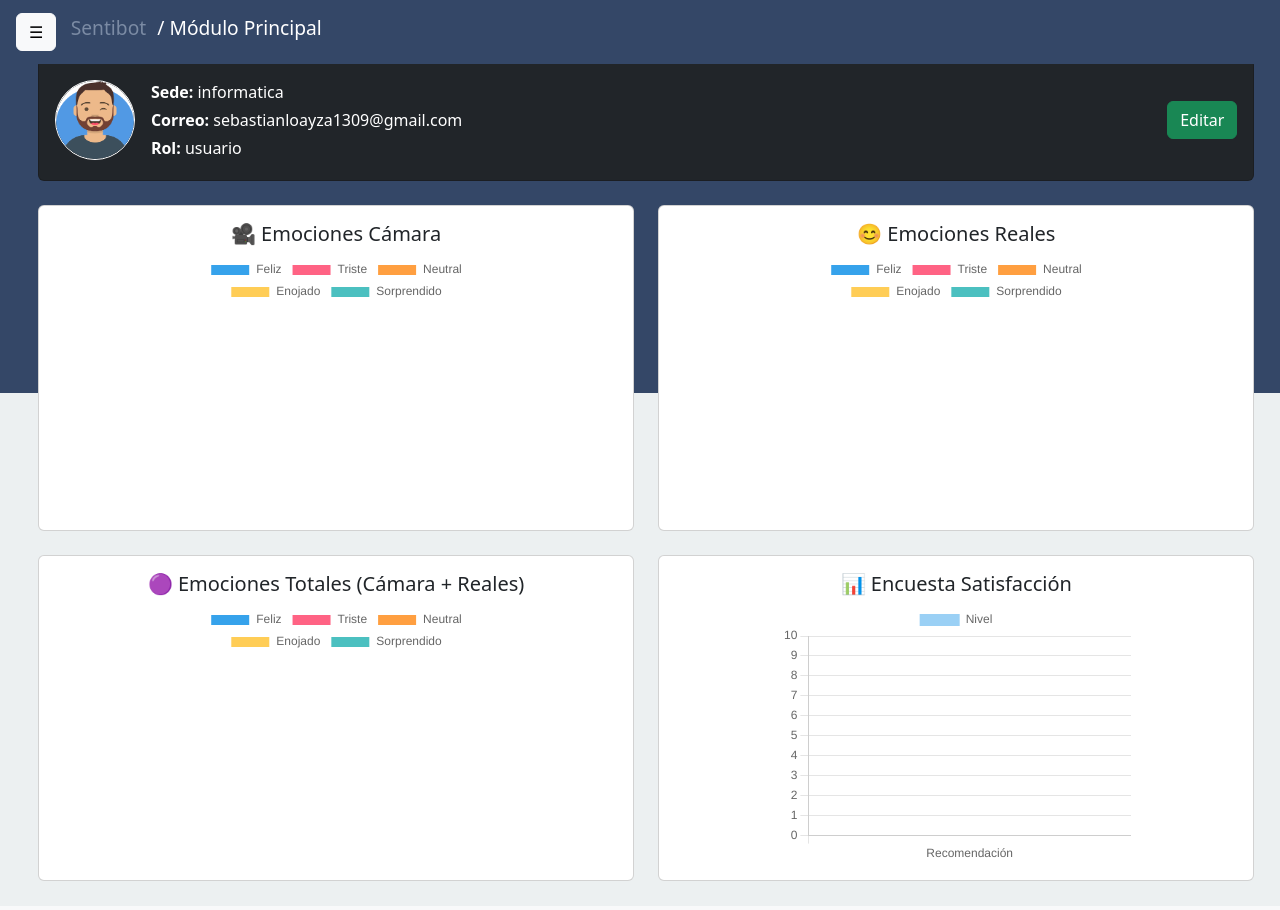
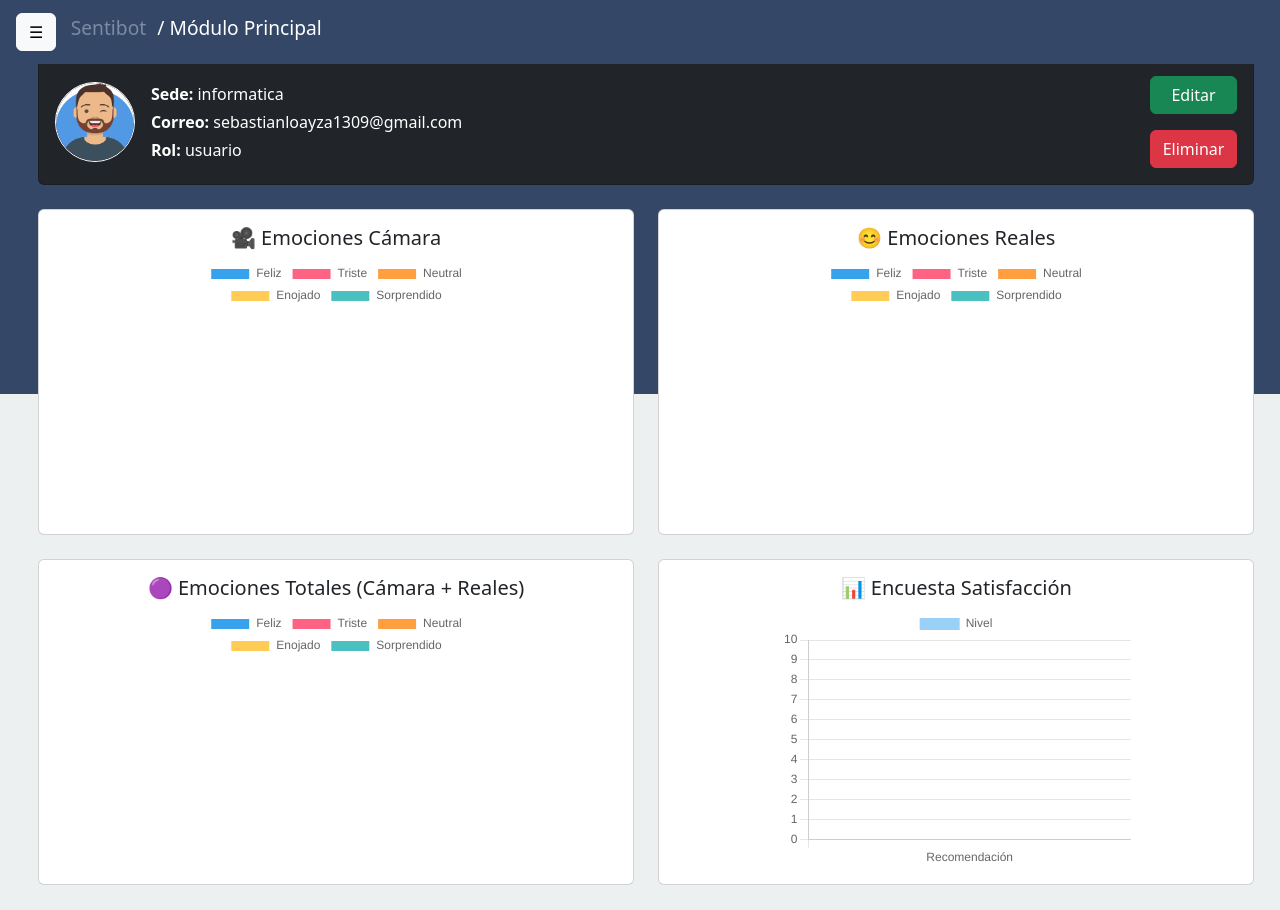
Before and after one commit to Leandrosan12/CAPSTONE_803D-Grupo2-Sentibot, a Django app: page /modulo/detalle_alumno/1/ in a window 1280 px wide. Before the commit the page ends 881 px from the top, so only its background shows below. Run offline with Django 5.2, Linux system fonts and the light colour scheme; data comes from the database, SQL or seed files in the repository; data that the repository does not hold is empty; some libraries are stand-ins or nearby versions.

Commit message:
Boton eliminar funcional

```diff
--- a/Sentibot_Desarrollo/gestion/static/js/detalle_alumno.js
+++ b/Sentibot_Desarrollo/gestion/static/js/detalle_alumno.js
@@ -9,6 +9,7 @@ document.addEventListener("DOMContentLoaded", function () {
     const btnEditar = document.getElementById("btnEditar");
     const btnGuardar = document.getElementById("btnGuardar");
     const btnCancelar = document.getElementById("btnCancelar");
+    const btnEliminar = document.getElementById("btnEliminar"); // NUEVO BOTÓN
 
     const id = alumnoCard.dataset.id;
 
@@ -74,6 +75,35 @@ document.addEventListener("DOMContentLoaded", function () {
         }
     });
 
+    // ==========================
+    //      ELIMINAR ALUMNO
+    // ==========================
+    btnEliminar.addEventListener("click", async () => {
+        const confirmacion = confirm("⚠️ ¿Estás seguro que deseas eliminar este alumno? Esta acción no se puede deshacer.");
+        if (!confirmacion) return;
+
+        try {
+            const response = await fetch(`/eliminar_alumno/${id}/`, {
+                method: "POST",
+                headers: {
+                    "Content-Type": "application/json",
+                    "X-CSRFToken": getCookie("csrftoken")
+                }
+            });
+
+            if (response.ok) {
+                alert("✅ Alumno eliminado correctamente.");
+                alumnoCard.remove();
+                editarForm.style.display = "none";
+            } else {
+                const errorData = await response.json();
+                alert("❌ Error al eliminar el alumno: " + (errorData.error || "Error desconocido"));
+            }
+        } catch (err) {
+            alert("❌ Error en la petición: " + err);
+        }
+    });
+
     function getCookie(name) {
         const cookies = document.cookie.split(";");
         for (let cookie of cookies) {
--- a/Sentibot_Desarrollo/gestion/templates/modulo/detalle_alumno.html
+++ b/Sentibot_Desarrollo/gestion/templates/modulo/detalle_alumno.html
@@ -39,6 +39,7 @@
         </div>
         <div class="d-flex flex-column gap-2">
             <button id="btnEditar" class="btn btn-success">Editar</button>
+            <button id="btnEliminar" class="btn btn-danger mt-2">Eliminar</button>
         </div>
     </div>
 </div>
--- a/Sentibot_Desarrollo/gestion/urls.py
+++ b/Sentibot_Desarrollo/gestion/urls.py
@@ -68,6 +68,7 @@ urlpatterns = [
     path('dashboard-emocional/<int:escuela_id>/',views.grafico_profesor, name='dashboard_emocional'),
     path('dashboard/tiempo-promedio-sesion/<int:escuela_id>/', tiempo_promedio_sesion_por_escuela, name="tiempo_promedio_sesion_por_escuela"),
     path('actualizar_alumno/<int:alumno_id>/', views.actualizar_alumno, name='actualizar_alumno'),
+    path('eliminar_alumno/<int:alumno_id>/', views.eliminar_alumno, name='eliminar_alumno'),
 
 
 
--- a/Sentibot_Desarrollo/gestion/views.py
+++ b/Sentibot_Desarrollo/gestion/views.py
@@ -530,7 +530,15 @@ def encuesta_satisfaccion(request):
             return redirect('opciones')
 
     return render(request, 'encuesta_satisfaccion.html', {'sesion': sesion})
+from django.views.decorators.csrf import csrf_exempt
 
+@csrf_exempt
+def eliminar_alumno(request, alumno_id):
+    if request.method == "POST":
+        alumno = get_object_or_404(Usuario, id=alumno_id)
+        alumno.delete()
+        return JsonResponse({"status": "ok"})
+    return JsonResponse({"status": "error"}, status=400)
 
 @csrf_exempt
 def actualizar_alumno(request, alumno_id):
```
